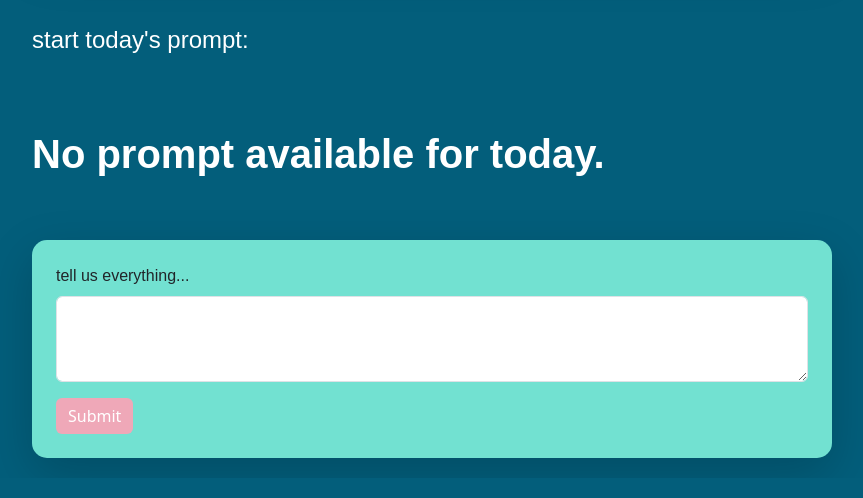
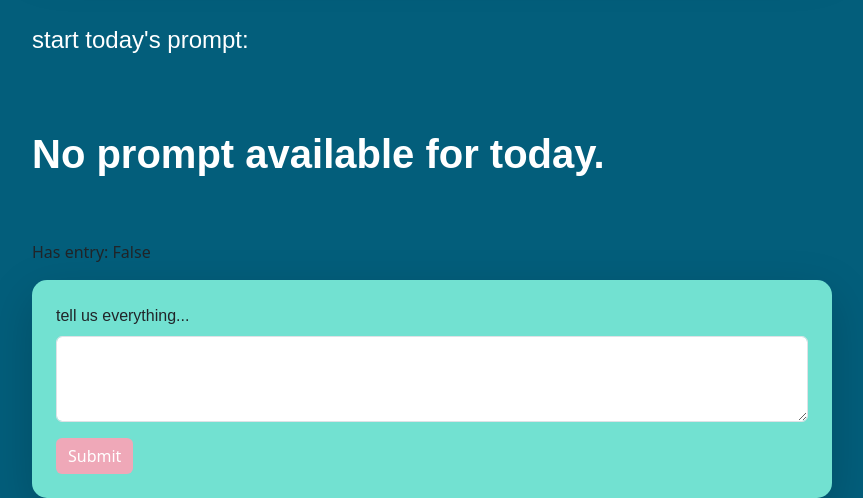
Before and after one commit to oeceo/Airtales, a Django app: page /profile/ in a window 1280 px wide. Shown: the part 322-820 px from the top of the page, without its empty margins (62-925 px from the left). Before the commit the page ends 793 px from the top, so only its background shows below. Run offline with Django 5.2, Linux system fonts and the light colour scheme; the visitor is signed in with stand-in values (Sample User, id 1); data that the repository does not hold is empty; some web fonts are replaced.

Commit message:
journal entry condition working

```diff
--- a/templates/profile.html
+++ b/templates/profile.html
@@ -40,7 +40,8 @@
 
 
 <!-- testing area -->
- {% if not has_entry%}
+{% if not prior_entry%}
+<p>Has entry: {{ prior_entry }}</p>
 <div class="row">
     <div class="col">
         <div class="journal_entry shadow-lg p-4" style="background-color: #72e1d1; max-width: 800px; width: 100%; border-radius: 15px;">
```
